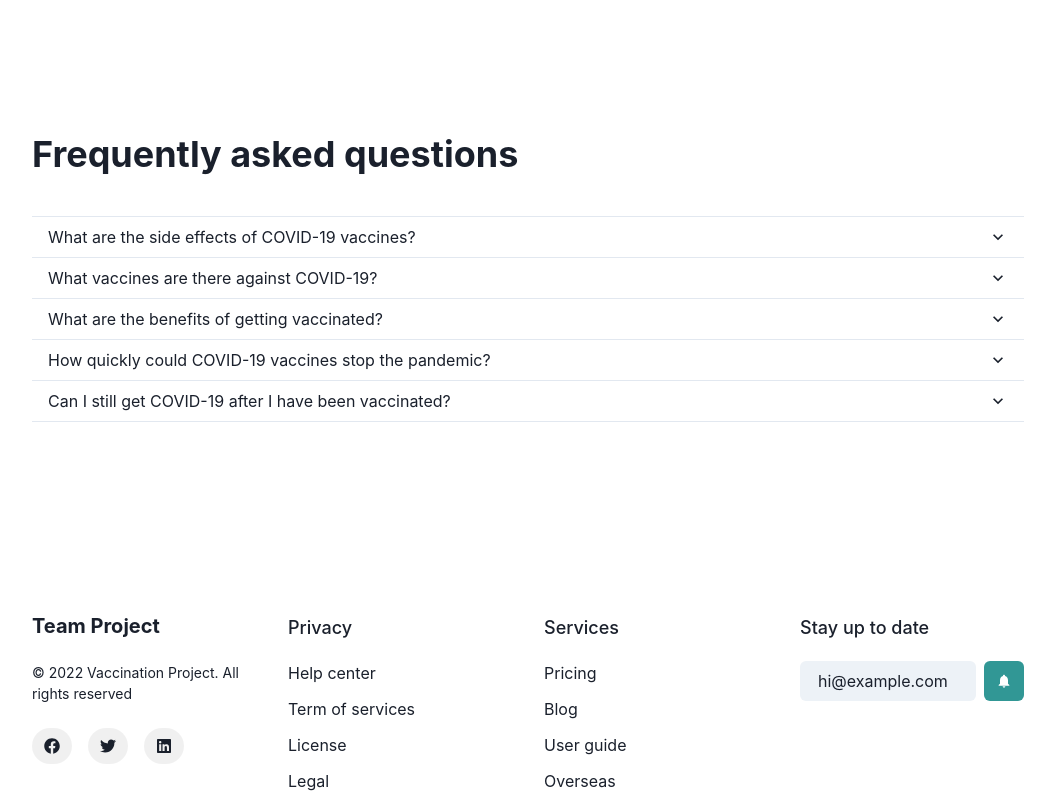
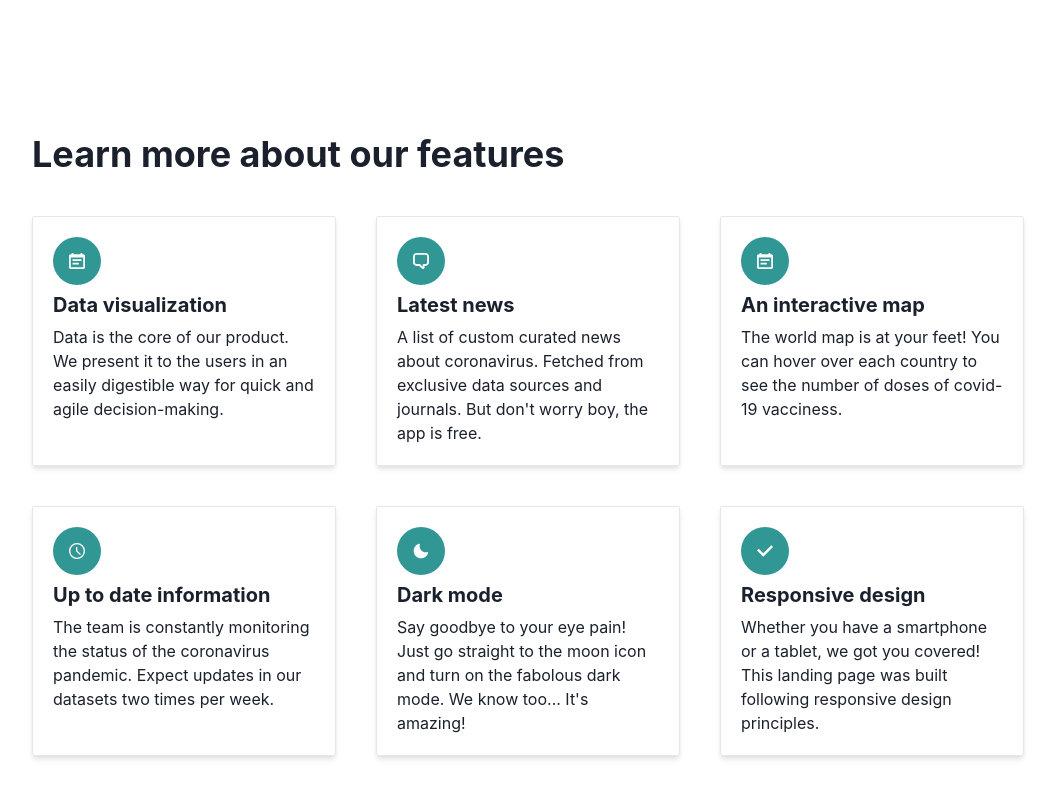
Before and after one commit to Dedox-tech/chakra-landing-page, a React (Create React App) app: page / in a window 1280 px wide. Shown: the part 1140-1940 px from the top of the page, without its empty margins (112-1167 px from the left). Built offline with nearby package versions, Linux system fonts and the light colour scheme.

Commit message:
Add features section to the home option

```diff
--- a/src/components/CustomHeader.js
+++ b/src/components/CustomHeader.js
@@ -1,10 +1,8 @@
 /* eslint-disable react/no-unescaped-entities */
 import React from "react";
 import {
-    Container,
     Text,
     Heading,
-    useBreakpointValue,
     useColorModeValue,
     Button,
     ButtonGroup,
@@ -22,24 +20,11 @@ const CustomChakraBox = chakra(motion.div, {
 });
 
 export default function CustomHeader() {
-    const customMaxWidth = useBreakpointValue({
-        xl: "container.lg",
-        lg: "4xl",
-        md: "2xl",
-    });
-
-    const customPadding = useBreakpointValue({
-        xl: 24,
-        lg: 20,
-        md: 12,
-        base: 6,
-    });
-
     const tealLightOrTealDarkColor = useColorModeValue("teal.500", "teal.200");
     const whiteOrGrayColor = useColorModeValue("white", "gray.800");
 
     return (
-        <Container maxWidth={customMaxWidth} py={customPadding} centerContent>
+        <>
             <Heading
                 as="h1"
                 fontSize={{ base: "4xl", sm: "5xl", md: "6xl" }}
@@ -64,7 +49,7 @@ export default function CustomHeader() {
                 percent of the world population. It is a lot of people! Stay
                 informed about the status of Covid-19 vaccination with our app.
             </Text>
-            <ButtonGroup spacing={5} mt={10}>
+            <ButtonGroup spacing={5} mt={10} align="center">
                 <Button colorScheme="teal" size="lg">
                     Get started
                 </Button>
@@ -83,6 +68,6 @@ export default function CustomHeader() {
                     alt="Header image of doctors and pills"
                 />
             </CustomChakraBox>
-        </Container>
+        </>
     );
 }
--- a/src/components/Faq.js
+++ b/src/components/Faq.js
@@ -1,7 +1,5 @@
 import React from "react";
 import {
-    Container,
-    useBreakpointValue,
     Heading,
     Accordion,
     AccordionButton,
@@ -15,22 +13,11 @@ import {
 } from "@chakra-ui/react";
 
 export default function Faq() {
-    const customMaxWidth = useBreakpointValue({
-        xl: "container.lg",
-        lg: "4xl",
-        md: "2xl",
-    });
-
-    const customPadding = useBreakpointValue({
-        xl: 24,
-        lg: 20,
-        md: 12,
-        base: 6,
-    });
-
     return (
-        <Container maxWidth={customMaxWidth} py={customPadding}>
-            <Heading as="h2">Frequently asked questions</Heading>
+        <Box mt={20}>
+            <Heading as="h2" mt={10}>
+                Frequently asked questions
+            </Heading>
             <Accordion mt={10} allowToggle>
                 <AccordionItem>
                     <AccordionButton>
@@ -207,6 +194,6 @@ export default function Faq() {
                     </AccordionPanel>
                 </AccordionItem>
             </Accordion>
-        </Container>
+        </Box>
     );
 }
--- /dev/null
+++ b/src/components/Features.js
@@ -0,0 +1,174 @@
+import {
+    SimpleGrid,
+    Box,
+    useColorModeValue,
+    Heading,
+    Text,
+    Circle,
+} from "@chakra-ui/react";
+import {
+    CalendarIcon,
+    MoonIcon,
+    ChatIcon,
+    TimeIcon,
+    CheckIcon,
+} from "@chakra-ui/icons";
+import React from "react";
+
+export default function Features() {
+    const lightOrUltraDark = useColorModeValue("gray.200", "gray.900");
+    const whiteOrGrayColor = useColorModeValue("white", "gray.800");
+    const tealLightOrTealDarkColor = useColorModeValue("teal.500", "teal.200");
+
+    return (
+        <Box>
+            <Heading as="h2">Learn more about our features</Heading>
+            <SimpleGrid columns={{ base: 1, lg: 3 }} spacing={10} mt={10}>
+                <Box
+                    boxShadow="md"
+                    borderRadius="sm"
+                    borderWidth="1px"
+                    borderColor={lightOrUltraDark}
+                    p={5}
+                >
+                    <Circle
+                        w="48px"
+                        h="48px"
+                        bg={tealLightOrTealDarkColor}
+                        color={whiteOrGrayColor}
+                    >
+                        <CalendarIcon />
+                    </Circle>
+                    <Heading size="md" as="h6" mt={2}>
+                        Data visualization
+                    </Heading>
+                    <Text mt={2}>
+                        Data is the core of our product. We present it to the
+                        users in an easily digestible way for quick and agile
+                        decision-making.
+                    </Text>
+                </Box>
+                <Box
+                    boxShadow="md"
+                    borderRadius="sm"
+                    borderWidth="1px"
+                    borderColor={lightOrUltraDark}
+                    p={5}
+                >
+                    <Circle
+                        w="48px"
+                        h="48px"
+                        bg={tealLightOrTealDarkColor}
+                        color={whiteOrGrayColor}
+                    >
+                        <ChatIcon />
+                    </Circle>
+                    <Heading size="md" as="h6" mt={2}>
+                        Latest news
+                    </Heading>
+                    <Text mt={2}>
+                        A list of custom curated news about coronavirus. Fetched
+                        from exclusive data sources and journals. But don&apos;t
+                        worry boy, the app is free.
+                    </Text>
+                </Box>
+                <Box
+                    boxShadow="md"
+                    borderRadius="sm"
+                    borderWidth="1px"
+                    borderColor={lightOrUltraDark}
+                    p={5}
+                >
+                    <Circle
+                        w="48px"
+                        h="48px"
+                        bg={tealLightOrTealDarkColor}
+                        color={whiteOrGrayColor}
+                    >
+                        <CalendarIcon />
+                    </Circle>
+                    <Heading size="md" as="h6" mt={2}>
+                        An interactive map
+                    </Heading>
+                    <Text mt={2}>
+                        The world map is at your feet! You can hover over each
+                        country to see the number of doses of covid-19
+                        vacciness.
+                    </Text>
+                </Box>
+                <Box
+                    boxShadow="md"
+                    borderRadius="sm"
+                    borderWidth="1px"
+                    borderColor={lightOrUltraDark}
+                    p={5}
+                >
+                    <Circle
+                        w="48px"
+                        h="48px"
+                        bg={tealLightOrTealDarkColor}
+                        color={whiteOrGrayColor}
+                    >
+                        <TimeIcon />
+                    </Circle>
+                    <Heading size="md" as="h6" mt={2}>
+                        Up to date information
+                    </Heading>
+                    <Text mt={2}>
+                        The team is constantly monitoring the status of the
+                        coronavirus pandemic. Expect updates in our datasets two
+                        times per week.
+                    </Text>
+                </Box>
+                <Box
+                    boxShadow="md"
+                    borderRadius="sm"
+                    borderWidth="1px"
+                    borderColor={lightOrUltraDark}
+                    p={5}
+                >
+                    <Circle
+                        w="48px"
+                        h="48px"
+                        bg={tealLightOrTealDarkColor}
+                        color={whiteOrGrayColor}
+                    >
+                        <MoonIcon />
+                    </Circle>
+                    <Heading size="md" as="h6" mt={2}>
+                        Dark mode
+                    </Heading>
+                    <Text mt={2}>
+                        Say goodbye to your eye pain! Just go straight to the
+                        moon icon and turn on the fabolous dark mode. We know
+                        too... It&apos;s amazing!
+                    </Text>
+                </Box>
+                <Box
+                    boxShadow="md"
+                    borderRadius="sm"
+                    borderWidth="1px"
+                    borderColor={lightOrUltraDark}
+                    p={5}
+                >
+                    <Circle
+                        w="48px"
+                        h="48px"
+                        bg={tealLightOrTealDarkColor}
+                        color={whiteOrGrayColor}
+                    >
+                        <CheckIcon />
+                    </Circle>
+                    <Heading size="md" as="h6" mt={2}>
+                        Responsive design
+                    </Heading>
+                    <Text mt={2}>
+                        Whether you have a smartphone or a tablet, we got you
+                        covered! This landing page was built following
+                        responsive design principles.
+                    </Text>
+                </Box>
+            </SimpleGrid>
+        </Box>
+    );
+}
--- a/src/pages/MainPage.js
+++ b/src/pages/MainPage.js
@@ -1,16 +1,39 @@
 import React from "react";
-import { Box } from "@chakra-ui/react";
+import { Box, Container, useBreakpointValue } from "@chakra-ui/react";
 import CustomHeader from "../components/CustomHeader";
 import NavBar from "../components/NavBar";
 import Footer from "../components/Footer";
 import Faq from "../components/Faq";
+import Features from "../components/Features";
 
 export default function MainPage() {
+    const customMaxWidth = useBreakpointValue({
+        xl: "container.lg",
+        lg: "4xl",
+        md: "2xl",
+    });
+
+    const customPadding = useBreakpointValue({
+        xl: 24,
+        lg: 20,
+        md: 12,
+        base: 6,
+    });
+
     return (
         <Box>
             <NavBar />
-            <CustomHeader />
-            <Faq />
+            <Container
+                maxWidth={customMaxWidth}
+                py={customPadding}
+                centerContent
+            >
+                <CustomHeader />
+            </Container>
+            <Container maxWidth={customMaxWidth} py={customPadding}>
+                <Features />
+                <Faq />
+            </Container>
             <Footer />
         </Box>
     );
```
